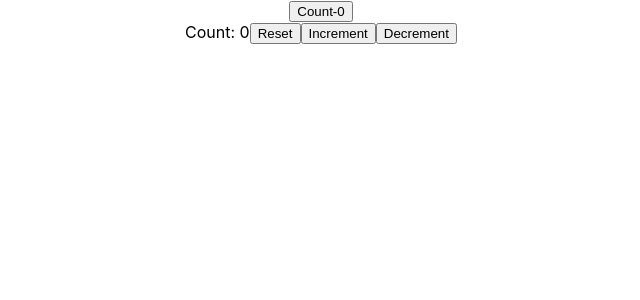
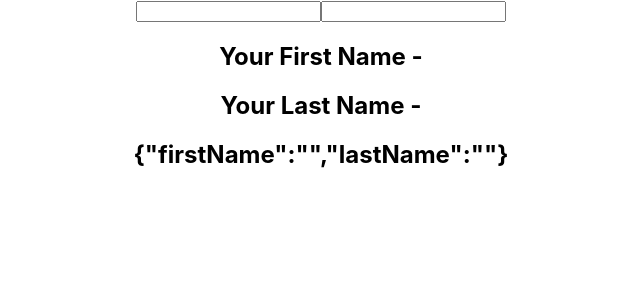
Before and after one commit to kiran226/hooks, a React (Create React App) app: page / in a window 1280 px wide. Shown: the top 300 px of the page, without its empty margins (319-959 px from the left). Built offline with nearby package versions, Linux system fonts and the light colour scheme.

Commit message:
useState hook with object

```diff
--- a/src/App.js
+++ b/src/App.js
@@ -1,15 +1,17 @@
 import React from 'react';
 import './App.css';
-import ClickCounter from './components/ClickCounter';
+import HookCounter3 from './components/HookCounter3';
+// import ClickCounter from './components/ClickCounter';
 // import HookCounter from './components/HookCounter';
-import HookCounter2 from './components/HookCounter2';
+// import HookCounter2 from './components/HookCounter2';
 
 function App() {
   return (
     <div className="App">
-      <ClickCounter/>
+      {/* <ClickCounter/> */}
       {/* <HookCounter/> */}
-      <HookCounter2/>
+      {/* <HookCounter2/> */}
+      <HookCounter3/>
     </div>
   );
 }
--- a/src/components/HookCounter2.js
+++ b/src/components/HookCounter2.js
@@ -3,6 +3,11 @@
 function HookCounter2() {
     const initialCount=0;
     const [count,setCount]=useState(initialCount);
+    const incrementFive=()=>{
+        for(let i=0;i<5;i++){
+            setCount(prevCount=>prevCount+1)
+        }
+    }
     return (
         <div>
             Count: {count}
@@ -13,6 +18,7 @@
             <button onClick={()=>setCount(initialCount)}>Reset</button>
             <button onClick={()=>{setCount(prevCount=>prevCount+1)}}>Increment</button>
             <button onClick={()=>setCount(prevCount=>prevCount-1)}>Decrement</button>
+            <button onClick={incrementFive}>Increment 5</button>
         </div>
     )
 }
--- /dev/null
+++ b/src/components/HookCounter3.js
@@ -0,0 +1,28 @@
+//useState with object
+//useState hook doesn't automatically merge and update the object.we have to manually update the object
+//to handle this,in useState hook we use spread operator synatx
+//where as setState will merge and update the state automatically.
+
+//rules of hooks:-
+
+//hooks should be used in the top level
+//hooks shouldn't be used in loops, conditions and nested functions
+
+
+import React,{useState} from 'react'
+
+function HookCounter3() {
+    const [name,setName]= useState({firstName:'', lastName:''});
+    return (
+        <form>
+            <input type="text" value={name.firstName} onChange={(e)=>setName({...name,firstName: e.target.value})}/>
+            <input type="text" value={name.lastName} onChange={(e)=>setName({...name,lastName: e.target.value})}/>
+            <h2>Your First Name -{name.firstName}</h2>
+            <h2>Your Last Name -{name.lastName}</h2>
+            <h2>{JSON.stringify(name)}</h2>
+        </form>
+
+    )
+}
+
+export default HookCounter3
```
